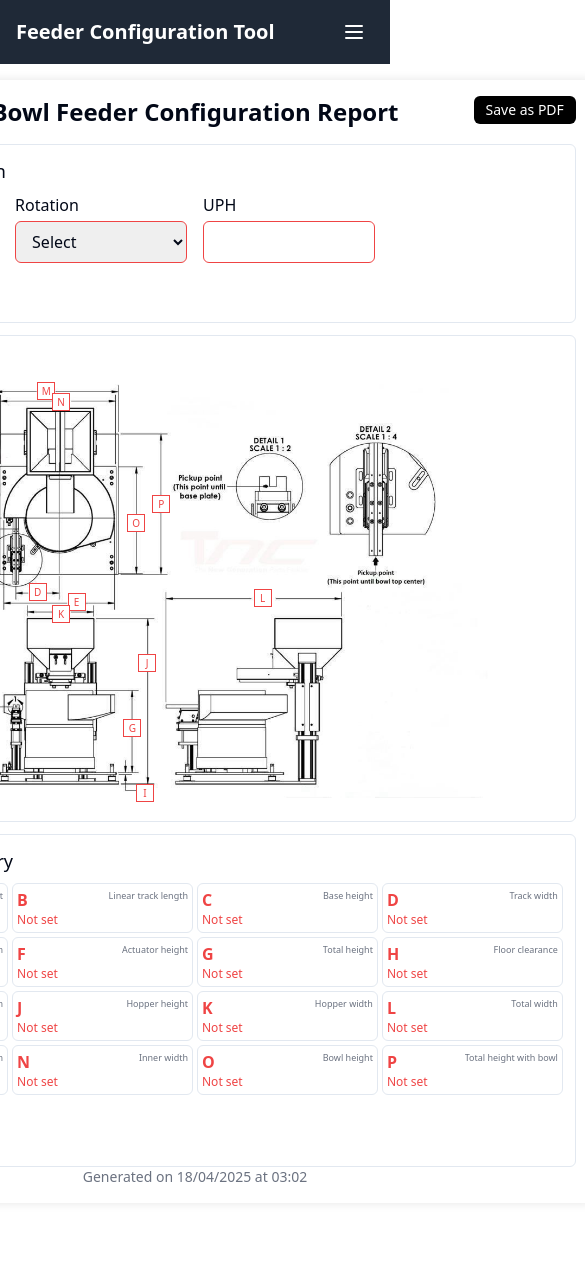
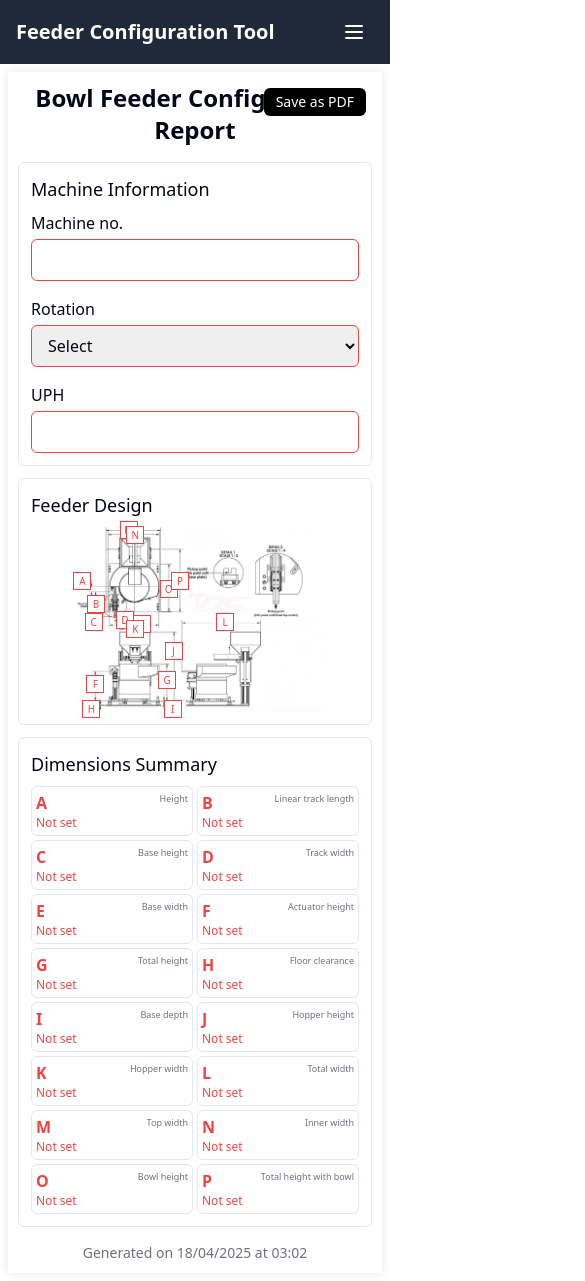
Before and after one commit to jx1114/tnc-parts-feeder, a Next.js app: page /bowl-feeder in a window 390 px wide. Shown: the whole page, 585 px wide, since content can reach past the window. Before the commit the page ends 1219 px from the top, so only its background shows below. Built offline with nearby package versions, Linux system fonts and the light colour scheme.

Commit message:
change layout for mobile

```diff
--- a/app/globals.css
+++ b/app/globals.css
@@ -55,6 +55,14 @@
   }
   body {
     @apply bg-background text-foreground;
+    overflow-x: hidden;
+    width: 100%;
+    max-width: 100%;
+  }
+  html {
+    overflow-x: hidden;
+    width: 100%;
+    max-width: 100%;
   }
 }
 
@@ -75,8 +83,8 @@
 }
 
 .print-container {
-  width: 210mm;
-  min-height: 297mm;
+  width: 100%;
+  max-width: 210mm;
   background-color: white;
   box-shadow: 0 0 10px rgba(0, 0, 0, 0.1);
 }
@@ -88,3 +96,10 @@
     height: auto;
   }
 }
+
+/* Ensure mobile responsiveness */
+@media (max-width: 640px) {
+  .print-container {
+    padding: 10px;
+  }
+}
--- a/app/layout.tsx
+++ b/app/layout.tsx
@@ -23,7 +23,7 @@ export default function RootLayout({
     <html lang="en">
       <body>
         <NavigationBar items={navItems} />
-        {children}
+        <main className="w-full max-w-full overflow-x-hidden">{children}</main>
       </body>
     </html>
   )
--- a/app/page.tsx
+++ b/app/page.tsx
@@ -0,0 +1,9 @@
+// app/page.tsx
+export default function Home() {
+    return (
+      <main className="p-6">
+        <h1 className="text-2xl font-bold">Welcome to TNC Feeder Configuration Tool</h1>
+        <p className="mt-4">Please choose a feeder type from the navigation above.</p>
+      </main>
+    );
+  }
--- a/components/feeder-configuration.tsx
+++ b/components/feeder-configuration.tsx
@@ -119,8 +119,11 @@ export default function FeederConfiguration({
   }
 
   return (
-    <div className="min-h-screen flex flex-col items-center p-4 print:p-0 mx-auto light">
-      <div ref={printRef} className="print-container flex flex-col h-[297mm] p-4 print:p-0 relative">
+    <div className="min-h-screen flex flex-col items-center p-2 print:p-0 mx-auto">
+      <div
+        ref={printRef}
+        className="print-container flex flex-col h-auto min-h-[297mm] p-3 print:p-0 relative w-full max-w-full overflow-x-hidden"
+      >
         <button
           onClick={handlePrint}
           className="absolute top-4 right-4 print:hidden bg-black hover:bg-gray-800 text-white px-3 py-1 rounded-md text-sm"
@@ -131,9 +134,9 @@ export default function FeederConfiguration({
         <h1 className="text-2xl font-bold text-center mb-4">{title}</h1>
 
         {/* Machine Information */}
-        <div className="border rounded-md p-3 mb-3" style={{ flex: "1" }}>
+        <div className="border rounded-md p-3 mb-3">
           <h2 className="text-lg font-medium mb-2">Machine Information</h2>
-          <div className="grid grid-cols-4 gap-4">
+          <div className="grid grid-cols-1 sm:grid-cols-2 md:grid-cols-4 gap-4">
             {machineInfoFields.map((field) => (
               <div key={field.id}>
                 <label htmlFor={field.id} className="block mb-1 font-medium">
@@ -172,7 +175,7 @@ export default function FeederConfiguration({
         </div>
 
         {/* Feeder Design */}
-        <div className="border rounded-md p-3 mb-3" style={{ flex: "3" }}>
+        <div className="border rounded-md p-3 mb-3 flex-grow">
           <h2 className="text-lg font-medium mb-2">Feeder Design</h2>
           <div className="relative w-full" style={{ aspectRatio: "16/9" }}>
             <Image
@@ -209,9 +212,9 @@ export default function FeederConfiguration({
         </div>
 
         {/* Dimensions Summary */}
-        <div className="border rounded-md p-3" style={{ flex: "2" }}>
+        <div className="border rounded-md p-3">
           <h2 className="text-lg font-medium mb-2">Dimensions Summary</h2>
-          <div className="grid grid-cols-4 gap-1">
+          <div className="grid grid-cols-2 sm:grid-cols-3 md:grid-cols-4 gap-1">
             {dimensions.map((dim) => (
               <div key={dim.id} className="border rounded-md p-1">
                 <div className="flex items-start">
@@ -232,7 +235,7 @@ export default function FeederConfiguration({
           </div>
         </div>
 
-        <div className="text-center text-sm text-gray-500 mt-auto">Generated on {getCurrentDate()}</div>
+        <div className="text-center text-sm text-gray-500 mt-4">Generated on {getCurrentDate()}</div>
 
         {/* Dimension Input Dialog */}
         {currentDimension && (
@@ -245,7 +248,7 @@ export default function FeederConfiguration({
               }
             }}
           >
-            <div className="bg-white p-6 rounded-lg shadow-lg w-80" onClick={(e) => e.stopPropagation()}>
+            <div className="bg-white p-6 rounded-lg shadow-lg w-80 max-w-[90%]" onClick={(e) => e.stopPropagation()}>
               <h3 className="text-lg font-bold mb-4">
                 Enter dimension {currentDimension}: {dimensionDescriptions[currentDimension]}
               </h3>
@@ -272,7 +275,7 @@ export default function FeederConfiguration({
 
       {/* Error Toast */}
       {showError && (
-        <div className="fixed bottom-12 right-16 z-50 p-4 bg-red-50 border-2 border-red-500 text-red-600 rounded-md shadow-lg print:hidden max-w-xs">
+        <div className="fixed bottom-12 right-4 z-50 p-4 bg-red-50 border-2 border-red-500 text-red-600 rounded-md shadow-lg print:hidden max-w-xs">
           {errorMessage}
         </div>
       )}
--- a/components/navigation-bar.tsx
+++ b/components/navigation-bar.tsx
@@ -16,7 +16,7 @@ export default function NavigationBar({ items }: NavigationBarProps) {
   const [isMenuOpen, setIsMenuOpen] = useState(false)
 
   return (
-    <nav className="bg-gray-800 text-white print:hidden">
+    <nav className="bg-gray-800 text-white print:hidden w-full">
       <div className="max-w-7xl mx-auto px-4">
         <div className="flex items-center justify-between h-16">
           <div className="flex items-center">
```
